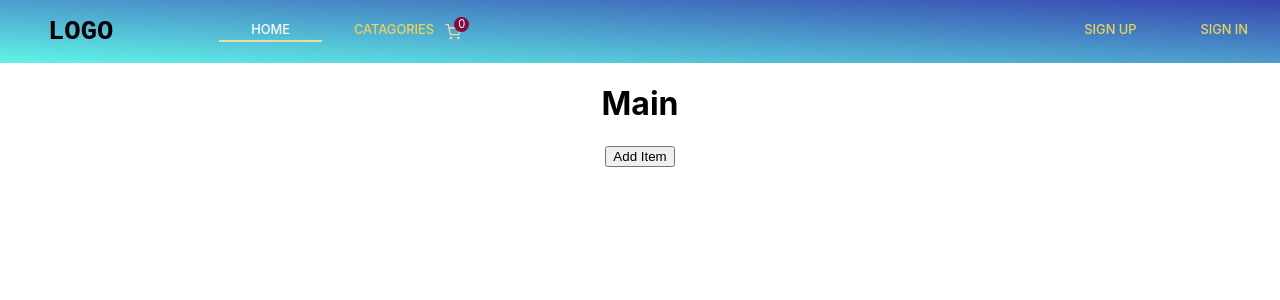
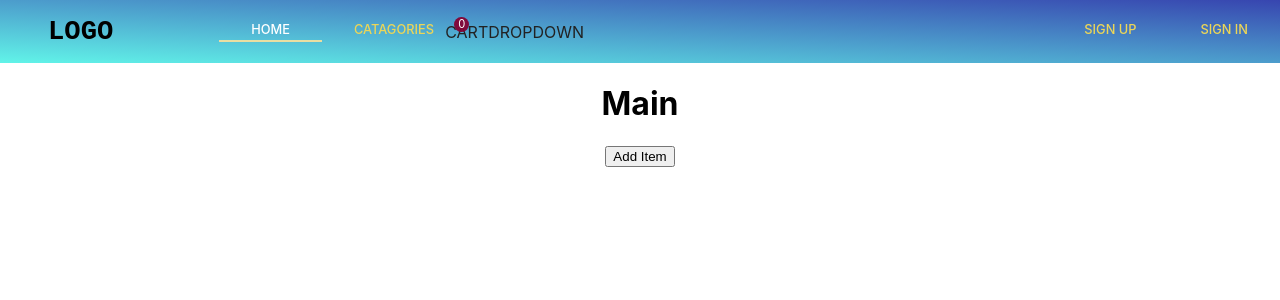
Before and after one commit to ShahedAhmadAhadi/sturdy-octo-invention, a React (Create React App) app in the folder app/: page / in a window 1280 px wide. Shown: the top 300 px of the page. Built offline with nearby package versions, Linux system fonts and the light colour scheme; no server answers; the database is empty.

Commit message:
new component created and styles added for it 'cart-dropdown'

```diff
--- a/app/src/App.js
+++ b/app/src/App.js
@@ -82,8 +82,6 @@ function App(props) {
     if (drop) {
       dispatch(setDropdownToggle(false));
       console.log(props);
-    }else{
-      controller.abort()
     }
     // if (t2.firstChild.nodeValue == "three") {
     //   t2.firstChild.nodeValue = "two";
--- /dev/null
+++ b/app/src/components/cart-dropdown.js
@@ -0,0 +1,11 @@
+import React from 'react'
+
+function CartDropdown() {
+    return (
+        <div className="cart-dropdown">
+            CartDropdown
+        </div>
+    )
+}
+
+export default CartDropdown
--- a/app/src/components/cart.js
+++ b/app/src/components/cart.js
@@ -1,6 +1,7 @@
 import React from 'react'
 import { useState } from 'react'
 import {FiShoppingCart} from 'react-icons/fi'
+import CartDropdown from './cart-dropdown'
 import './styles/cart.css'
 
 function Cart() {
@@ -16,9 +17,7 @@ function Cart() {
         <div className="cart-wrapper" onMouseEnter={() => hover('#840032')} onMouseLeave={() => hover('#e9dea2')}>
             <FiShoppingCart className="cart" style={{color: color}} />
             <div className="cart-items-num">0</div>
-            <div className="cart">
-
-            </div>
+            <CartDropdown />
         </div>
     )
 }
--- /dev/null
+++ b/app/src/components/styles/cart_dropdown.css
@@ -0,0 +1,3 @@
+.cart-dropdown{
+    position: absolute;
+}
```
